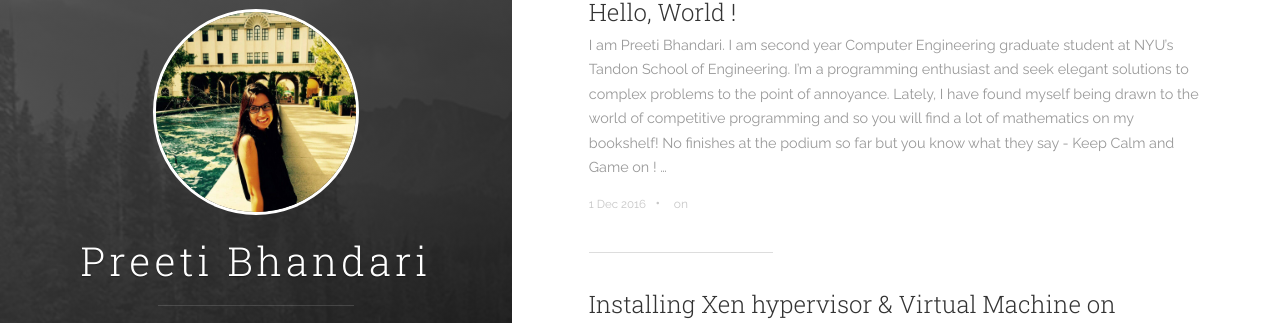
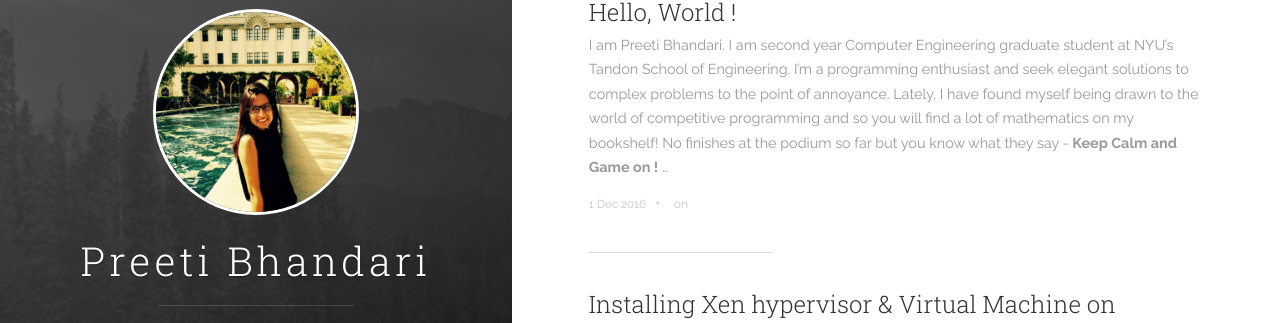
Before and after one commit to preeti1205/preeti1205.github.io, a Jekyll site: the page built from index.html, in a window 1280 px wide and 1071 px high. Shown: the part 303-626 px from the top of the window. Built offline with Jekyll 4.4.1, drawn with Linux system fonts in a browser that asks for light colours; nearby versions of some CDN libraries; the list of posts is cut into pages by our own code.

Commit message:
new blog

```diff
--- a/_posts/2016-01-08-welcome-to-jekyll.markdown
+++ b/_posts/2016-01-08-welcome-to-jekyll.markdown
@@ -4,4 +4,4 @@
 categories: [jekyll]
 ---
 
-I am Preeti Bhandari. I am second year Computer Engineering graduate student at NYU's Tandon School of Engineering. I'm a programming enthusiast and seek elegant solutions to complex problems to the point of annoyance. Lately, I have found myself being drawn to the world of competitive programming and so you will find a lot of mathematics on my bookshelf! No finishes at the podium so far but you know what they say - Keep Calm and Game on !
+I am Preeti Bhandari. I am second year Computer Engineering graduate student at NYU's Tandon School of Engineering. I'm a programming enthusiast and seek elegant solutions to complex problems to the point of annoyance. Lately, I have found myself being drawn to the world of competitive programming and so you will find a lot of mathematics on my bookshelf! No finishes at the podium so far but you know what they say - **Keep Calm and Game on !**
```
